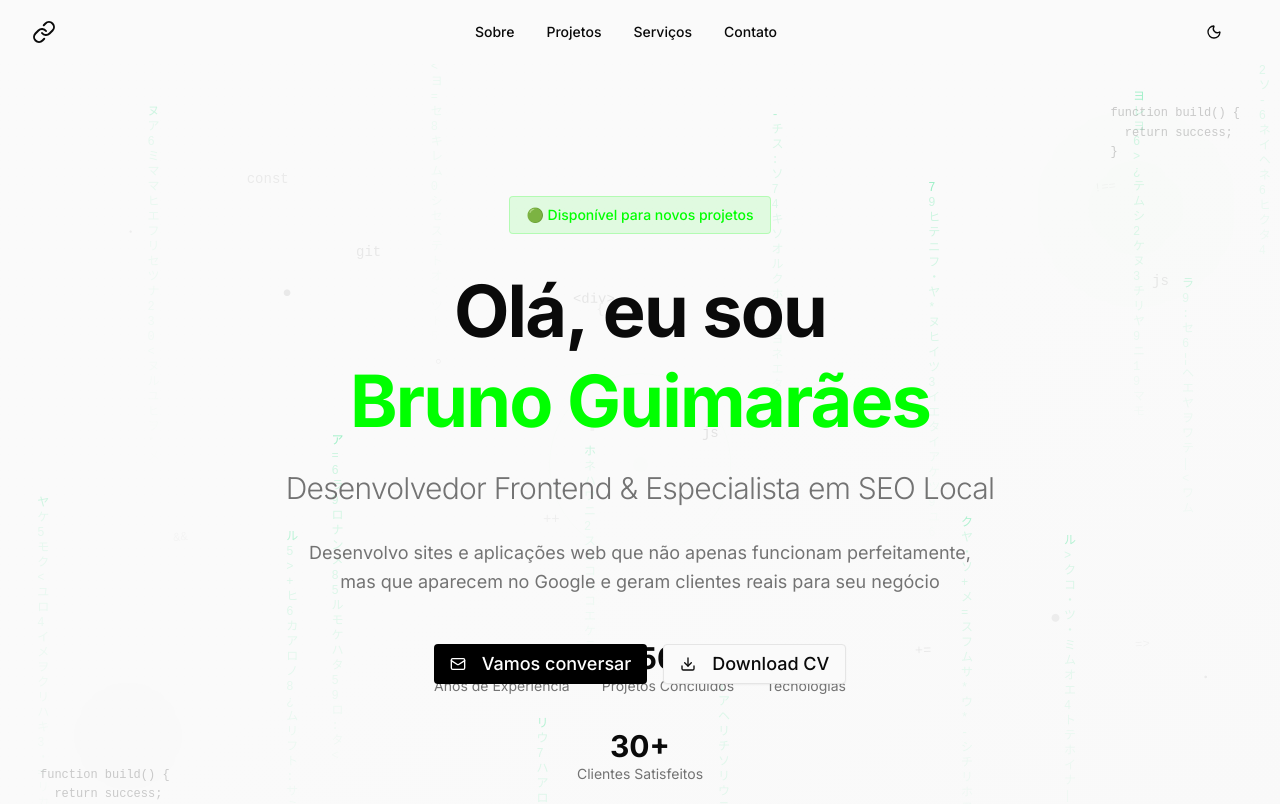
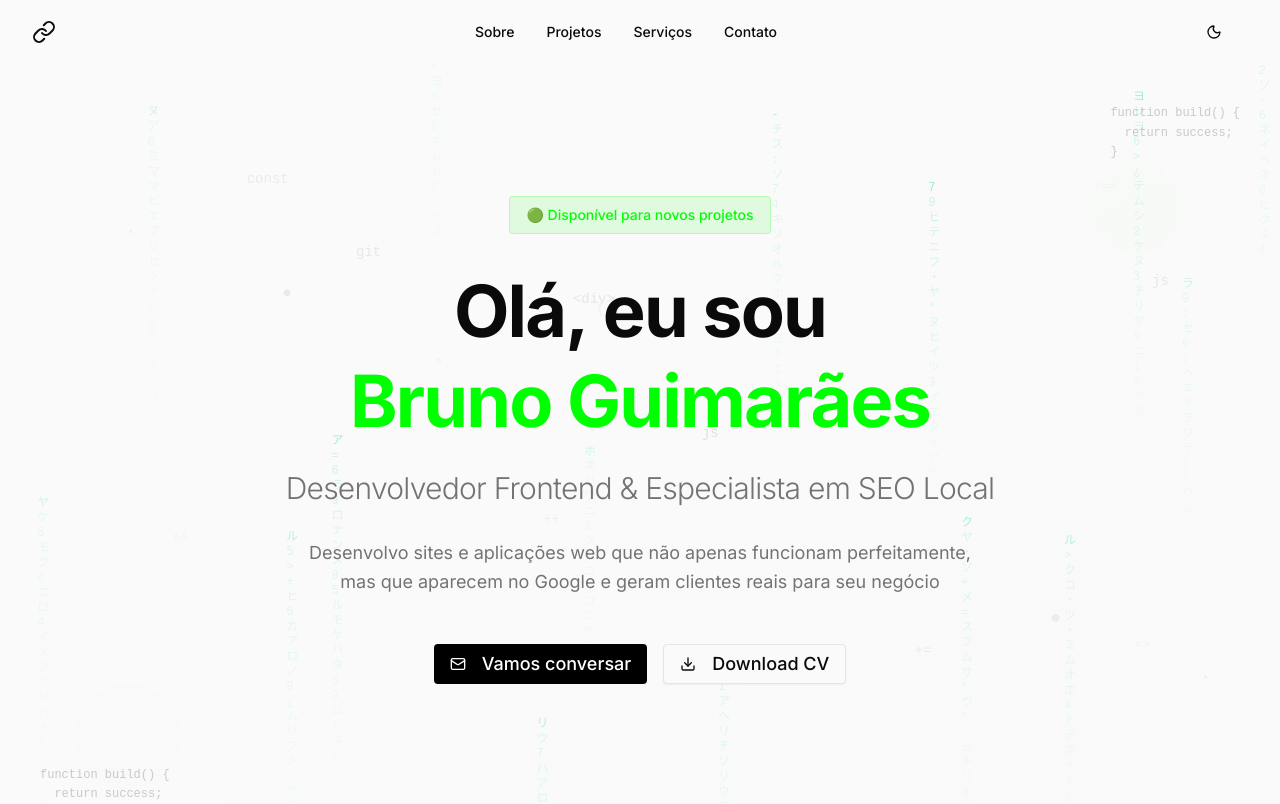
Before and after one commit to devguimaraes/Portif-lio-Bruno-Guimar-es-, a Next.js app: page / in a window 1280 px wide. Shown: the top 804 px of the page. Built offline with nearby package versions, Linux system fonts and the light colour scheme.

Commit message:
refactor: remove seção de métricas completamente

```diff
--- a/src/components/sections/hero.tsx
+++ b/src/components/sections/hero.tsx
@@ -46,42 +46,6 @@ function AnimatedText({ text, className }: { text: string; className?: string })
         </motion.span>
       ))}
     </motion.span>
-  )
-}
-
-// Componente de métricas
-function MetricsDisplay() {
-  const uniqueId = React.useId()
-  const metrics = [
-    { label: 'Anos de Experiência', value: '5+' },
-    { label: 'Projetos Concluídos', value: '50+' },
-    { label: 'Tecnologias', value: '20+' },
-    { label: 'Clientes Satisfeitos', value: '30+' }
-  ]
-
-  return (
-    <motion.div
-      className="flex flex-wrap gap-8 justify-center"
-      variants={staggerContainer}
-      initial="initial"
-      animate="animate"
-    >
-      {metrics.map((metric, index) => (
-        <motion.div
-          key={`${uniqueId}-metric-${index}`}
-          className="text-center"
-          variants={fadeInUp}
-          transition={{ delay: 0.8 + index * 0.1 }}
-        >
-          <div className="text-2xl md:text-3xl font-bold text-foreground">
-            {metric.value}
-          </div>
-          <div className="text-sm text-muted-foreground">
-            {metric.label}
-          </div>
-        </motion.div>
-      ))}
-    </motion.div>
   )
 }
 
@@ -216,17 +180,9 @@ export function Hero() {
         </div>
       </div>
 
-      {/* Métricas posicionadas acima da seta */}
-      <motion.div
-        className="absolute bottom-20 left-1/2 transform -translate-x-1/2 w-full max-w-md"
-        initial={{ opacity: 0, y: 20 }}
-        animate={{ opacity: 1, y: 0 }}
-        transition={{ delay: 1.0, duration: 0.6 }}
-      >
-        <MetricsDisplay />
-      </motion.div>
 
-      {/* Indicador de scroll */}
+
+      {/* Indicador de scroll com espaçamento adequado */}
       <motion.div
         className="absolute bottom-8 left-1/2 transform -translate-x-1/2"
         initial={{ opacity: 0, y: 20 }}
```
